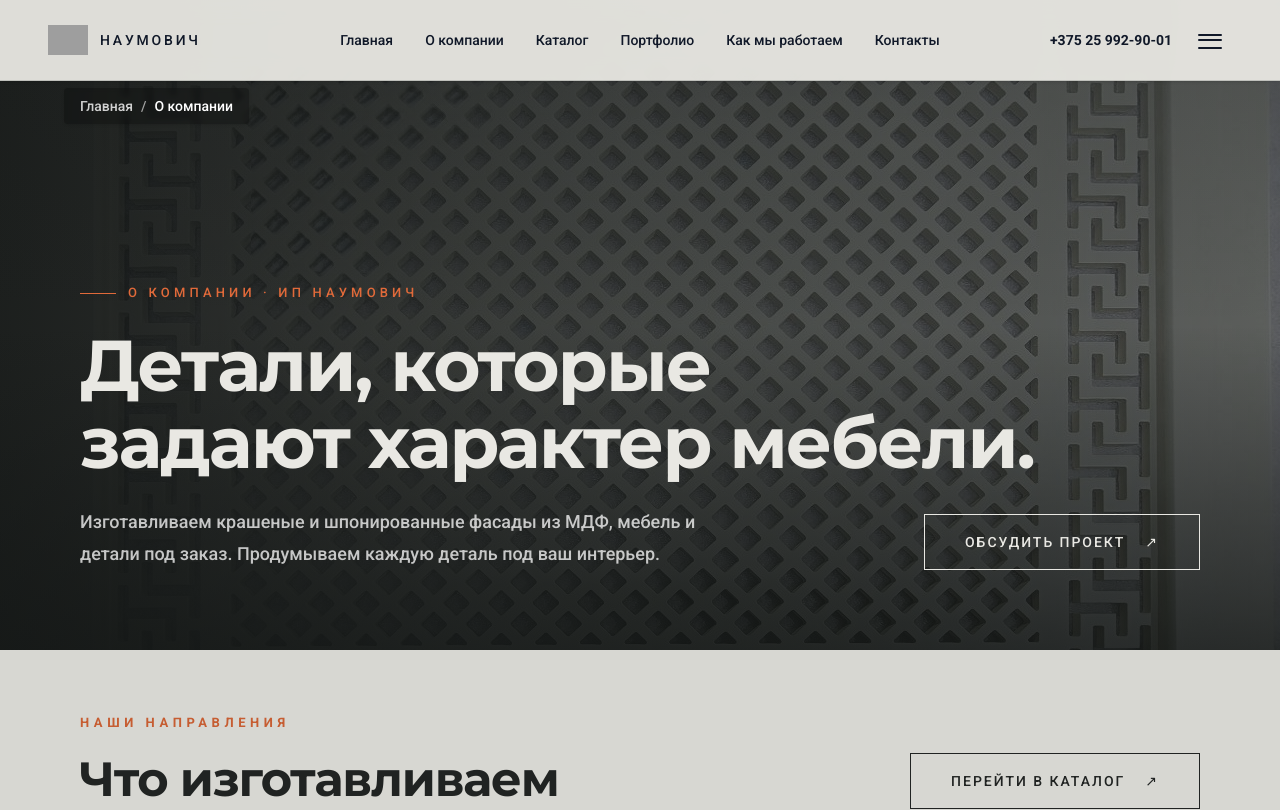
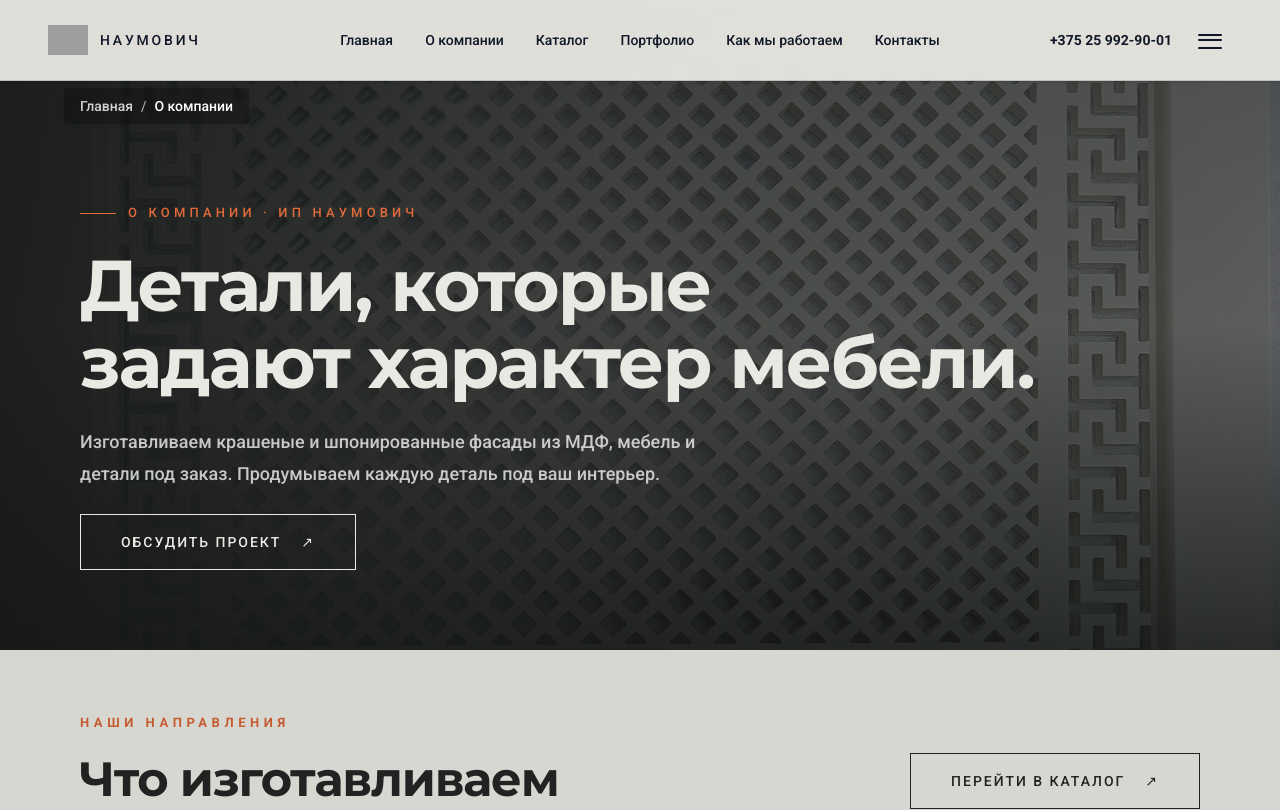
Before and after one commit to IljaBelousow/naumovich-site, a Next.js app: page /about in a window 1280 px wide. Shown: the top 810 px of the page. Built offline with nearby package versions, Linux system fonts and the light colour scheme; grey boxes are pictures that could not be loaded.

Commit message:
Move discuss project button below about intro text

```diff
--- a/src/app/about/page.tsx
+++ b/src/app/about/page.tsx
@@ -55,12 +55,12 @@ export default function AboutPage() {
           <h1 className="about-intro max-w-5xl text-4xl font-bold leading-[1.08] tracking-[-0.045em] sm:text-6xl lg:text-7xl">
             Детали, которые<br className="hidden sm:block" /> задают характер мебели.
           </h1>
-          <div className="mt-6 flex flex-col gap-5 sm:flex-row sm:items-end sm:justify-between">
+          <div className="mt-6">
             <p className="about-intro max-w-2xl text-base leading-8 text-white/75 sm:text-lg">
               Изготавливаем крашеные и шпонированные фасады из МДФ, мебель и детали под заказ.
               Продумываем каждую деталь под ваш интерьер.
             </p>
-            <Link href="/contacts" className="site-button-on-dark group shrink-0">
+            <Link href="/contacts" className="site-button-on-dark group mt-6 inline-flex shrink-0">
               Обсудить проект <span aria-hidden="true" className="transition-transform duration-300 group-hover:translate-x-1">↗</span>
             </Link>
           </div>
```
